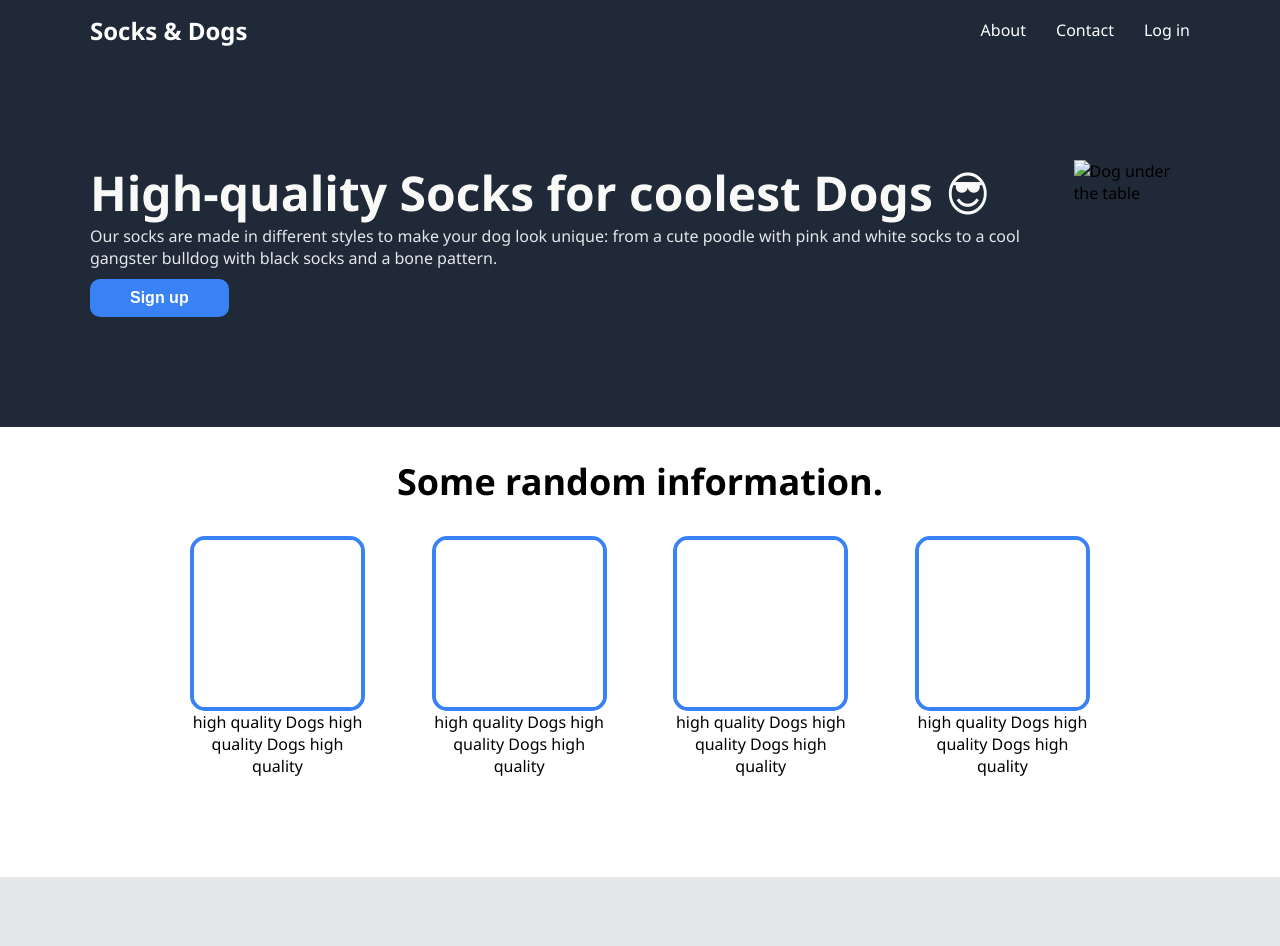
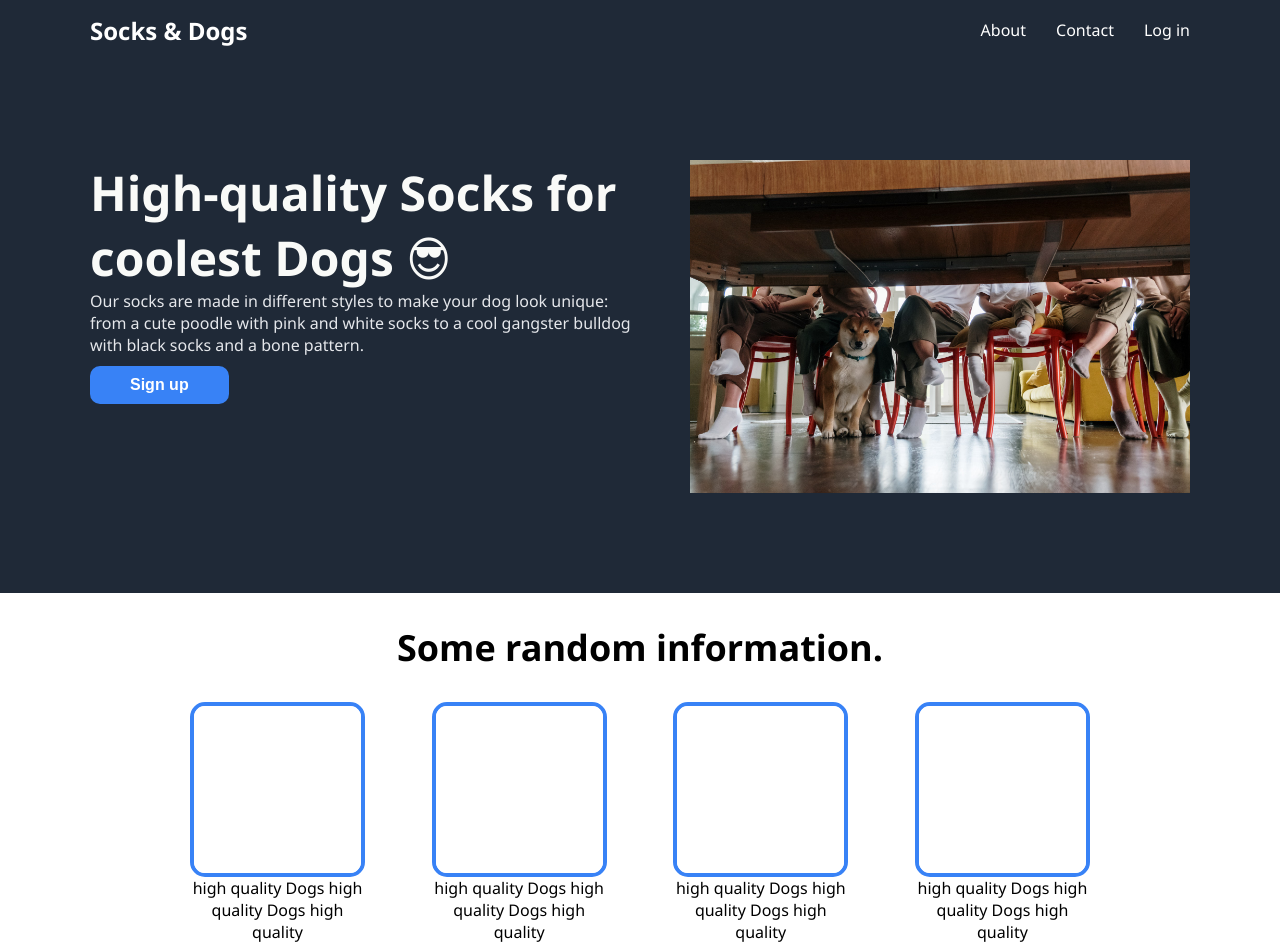
Before and after one commit to vhsher/odin-landing, a plain HTML site: page index.html in a window 1280 px wide. Shown: the top 946 px of the page. Drawn offline with Linux system fonts and the light colour scheme; the site is published under a folder, as on GitHub Pages, so addresses that start at the root find nothing.

Commit message:
Update index.html: bugfix header image

```diff
--- a/index.html
+++ b/index.html
@@ -30,7 +30,7 @@
           <p>Our socks are made in different styles to make your dog look unique: from a cute poodle with pink and white socks to a cool gangster bulldog with black socks and a bone pattern.</p>
           <button class="signup">Sign up</button>
         </div>
-        <img src="/images/dog-under-the-table.jpg" alt="Dog under the table">
+        <img src="./images/dog-under-the-table.jpg" alt="Dog under the table">
       </div>
     </header>
 
```
